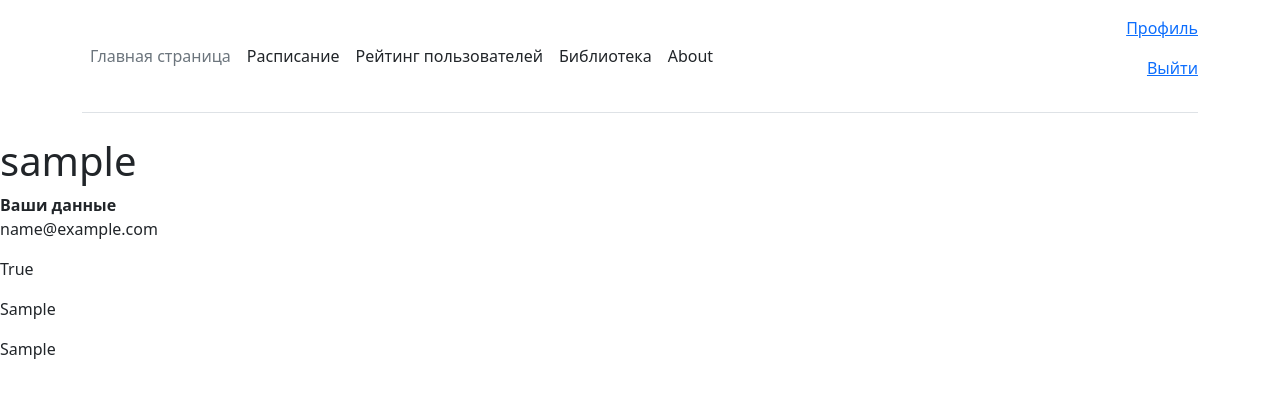
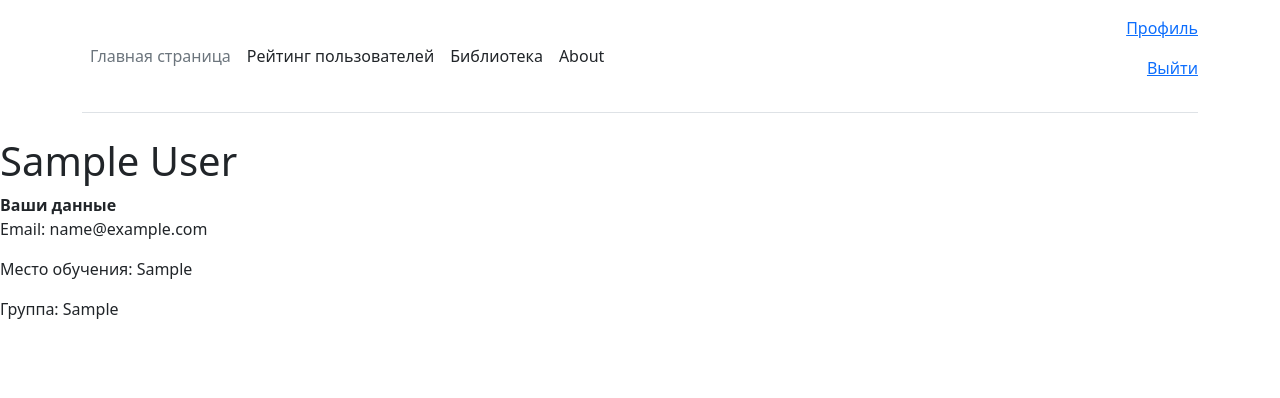
Before and after one commit to Krem41k/my_site, a Django app: a page that uses my_site/main/templates/base.html in a window 1280 px wide. Shown: the top 398 px of the page. Run offline with Django 4.2, Linux system fonts and the light colour scheme; tables that the repository leaves empty hold one stand-in row (values such as "Sample post").

Commit message:
Update detail user view

```diff
--- a/my_site/main/models.py
+++ b/my_site/main/models.py
@@ -3,7 +3,7 @@ from django.contrib.auth.models import AbstractUser
 
 
 class CustomUser(AbstractUser):
-    is_teacher = models.BooleanField(default=False, blank=True)
+    is_teacher = models.BooleanField(null=True, blank=True)
     university = models.CharField(max_length=30)
     faculty = models.CharField(max_length=30)
-    group = models.CharField(default="", max_length=30, blank=True)
+    group = models.CharField(max_length=30, null=True, blank=True)
--- a/my_site/main/templates/base.html
+++ b/my_site/main/templates/base.html
@@ -13,7 +13,7 @@
     <header class="d-flex flex-wrap align-items-center justify-content-center justify-content-md-between py-3 mb-4 border-bottom">
         <ul class="nav col-12 col-md-auto mb-2 justify-content-center mb-md-0">
             <li><a href="{% url 'home' %}" class="nav-link px-2 link-secondary">Главная страница</a></li>
-            {% if user.is_authenticated%}
+            {% if user.is_authenticated and user.is_teacher == False %}
             <li><a href="{% url 'timetable' user.group %}" class="nav-link px-2 link-dark">Расписание</a></li>
             {% endif %}
             <li><a href="{% url 'rating' %}" class="nav-link px-2 link-dark">Рейтинг пользователей</a></li>
--- a/my_site/main/templates/main/profile_detail.html
+++ b/my_site/main/templates/main/profile_detail.html
@@ -4,11 +4,12 @@
 
 {% block content %}
 <div class="features">
-    <h1>{{user.username}}</h1>
+    <h1>{{user.first_name}} {{user.last_name}}</h1>
 </div>
 <b>Ваши данные</b>
-<p>{{user.email}}</p>
-<p>{{user.is_teacher}}</p>
-<p>{{user.university}}</p>
-<p>{{user.group}}</p>
+<p>Email: {{user.email}}</p>
+<p>Место обучения: {{user.university}}</p>
+{% if user.group|length %}
+<p>Группа: {{user.group}}</p>
+{%endif%}
 {% endblock %}
```
Also changed, not shown: my_site/main/forms.py (+18 -5 lines), my_site/library/migrations/0003_alter_document_document.py (added), my_site/main/migrations/0007_alter_customuser_group_alter_customuser_is_teacher.py (added).
